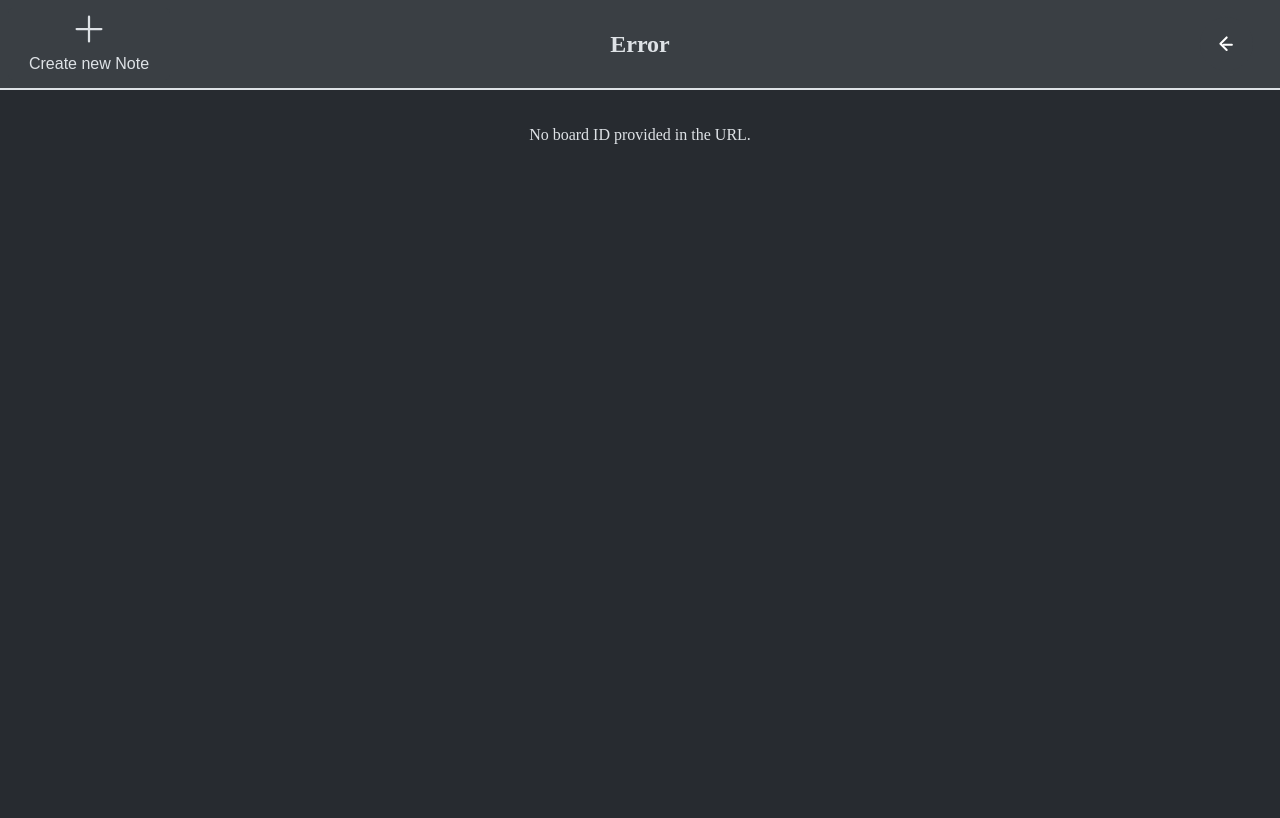
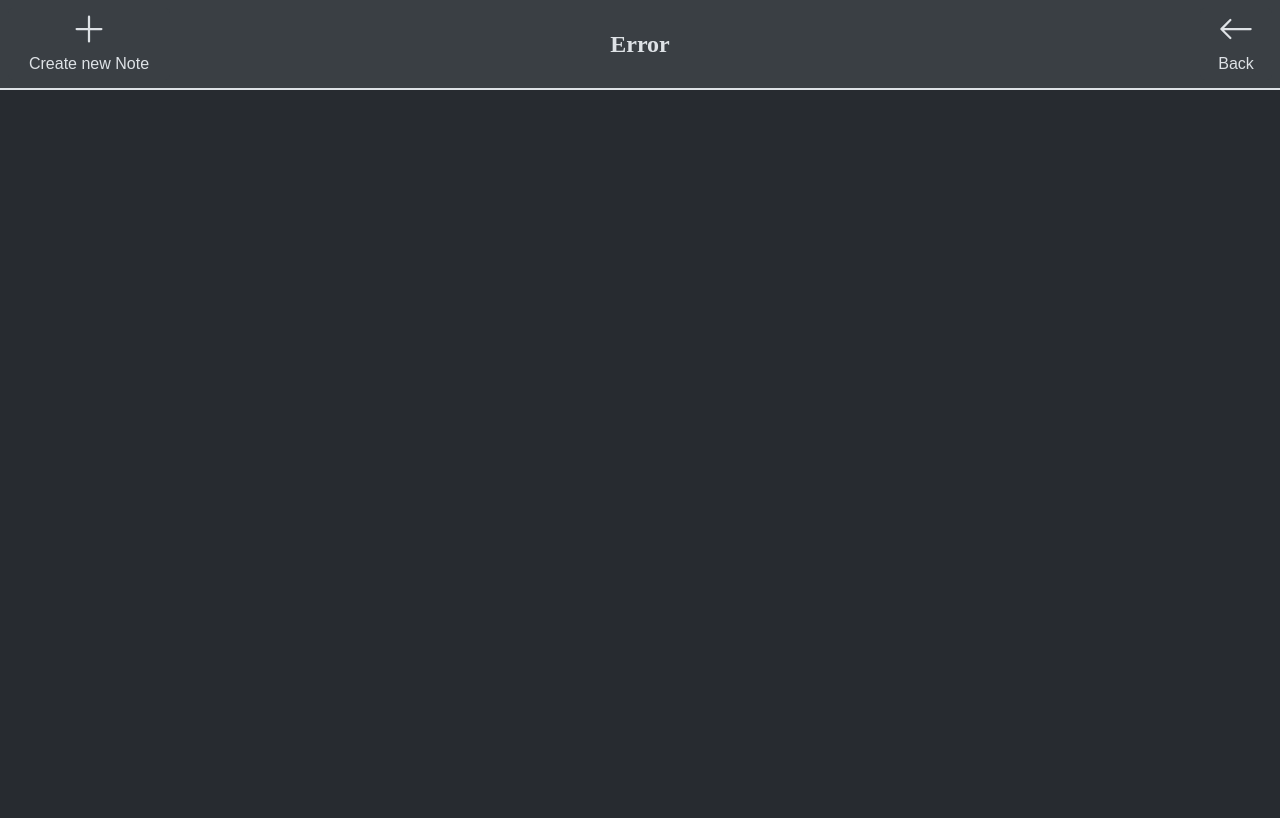
Before and after one commit to VektorOO7/Shared-Board, a PHP site: page /Shared-Board/board.html in a window 1280 px wide. Run offline with PHP 8.4, Linux system fonts and the light colour scheme; data that the repository does not hold is empty.

Commit message:
Started fixing the board.html style (Fix 1)

```diff
--- a/app/board.html
+++ b/app/board.html
@@ -9,12 +9,11 @@
         <script src="./js/board.js" defer></script>
 
         <title>Board</title>
+    </head>
 
-        <script type="text/javascript">
+    <body>
 
-        </script>
-    </head>
-    <body>
+        <div id="behind-overlay-content">
             <header>
                 <nav>
                     <div class="grid-element">
@@ -31,23 +30,18 @@
 
                     <div class="grid-element">
                         <div id="nav-title">
-                        <!--<h1 id="title-text">Board</h1>!-->
-                        <h1 id="boardTitle">Loading...</h1>
+                            <h1 id="board-title-text">Loading...</h1>
                         </div>
                     </div>
 
-                <div class="grid-element" id="dropdown-menu-div">
-                    <div class="grid-sub-elements" id="username-display-div">
-                        <span id="username-display"></span>
-                    </div>
+                    <div class="grid-element">
+                        <div id="back-button-div">
+                            <button id="back-button">
+                                <svg class="bi bi-arrow-left" id="back-button-svg" xmlns="http://www.w3.org/2000/svg" viewBox="0 0 16 16">
+                                    <path fill-rule="evenodd" d="M15 8a.5.5 0 0 0-.5-.5H2.707l3.147-3.146a.5.5 0 1 0-.708-.708l-4 4a.5.5 0 0 0 0 .708l4 4a.5.5 0 0 0 .708-.708L2.707 8.5H14.5A.5.5 0 0 0 15 8"/>
+                                </svg>
 
-                    <div class="grid-sub-elements" id="account-button-div">
-                        <button id="back-button">
-                            <svg class="bi bi-arrow-right-circle" id="back-button-svg" xmlns="http://www.w3.org/2000/svg" viewBox="0 0 16 16" fill="currentColor">
-                                <path fill-rule="evenodd" d="M8 15A7 7 0 1 0 8 1a7 7 0 0 0 0 14zM1 8a7 7 0 1 1 14 0A7 7 0 0 1 1 8z"/>
-                                <path fill-rule="evenodd" d="M4.646 8.354a.5.5 0 0 1 0-.708l3-3a.5.5 0 1 1 .708.708L5.707 8l2.647 2.646a.5.5 0 0 1-.708.708l-3-3z"/>
-                                <path fill-rule="evenodd" d="M10.5 8a.5.5 0 0 1 0 1h-4a.5.5 0 0 1 0-1h4z"/>
-                            </svg>
+                                <p class="text">Back</p>
                             </button>
                         </div>
                     </div>
@@ -55,17 +49,13 @@
             </header>
 
             <main>
-            <div id="boardContent">
-                <p id="boardDescription">Please wait while we load the content.</p>
+                <div id="notes-container">
                 </div>
-            <div id="notesContainer">
+            </main>
+        </div>
 
-            </div>
         <div id="popup-overlay">
             <form id="popup-board-data-form">
-                    <div id="popup-form-title-div">
-                        <h1 id="popup-form-title">Create new Note</h1>
-                    </div>
                 <div id="popup-form-body-div">
                     <div class="field-div">
                         <input id="popup-title-field" type="text" name="title" placeholder="Note Title">
@@ -92,6 +82,39 @@
                 </div>
             </form>
         </div>
-        </main>
+
+        <!--
+        <div class="popup-overlay" id="create-note-popup-overlay">
+            <form class="popup-data-form" id="create-note-popup-data-form">
+                <div id="popup-form-title-div">
+                    <h1 id="popup-form-title">Create new note</h1>
+                </div>
+
+                <div id="popup-form-body-div">
+                    <div class="field-div">
+                        <input class="popup-title-field" id="create-note-popup-title-field" type="text" name="title" placeholder="Note Title">
+                    </div>
+
+                    <div class="field-div">
+                        <textarea class="popup-description-field" id="create-note-popup-description-field" name="description" rows="4" cols="50" placeholder="Description"></textarea>
+                    </div>
+
+                    <div class="file-input">
+                        <input type="file" name="file" id="file">
+                    </div>
+
+                    <div class="popup-buttons-div">
+                        <div id="popup-done-button-div">
+                            <button class="popup-button popup-done-button" id="create-note-popup-done-button" type="submit">Done</button>
+                        </div>
+
+                        <div id="popup-close-button-div">
+                            <button class="popup-button popup-close-button" id="create-note-popup-close-button" type="button">Cancel</button>
+                        </div>
+                    </div>
+                </div>
+            </form>
+        </div>
+        -->
     </body>
 </html>
--- a/app/css/board.css
+++ b/app/css/board.css
@@ -1,3 +1,6 @@
+
+
+
 /*
     Main elements css
 */
@@ -5,7 +8,9 @@
 body {
     margin: 0;
     height: 100vh;
+
     min-width: 600px;
+
     background-color: var(--primary-color);
 }
 
@@ -13,17 +18,22 @@ header {
     margin: 0;
     padding: 8px 8px 8px 8px;
     border-bottom: 2px solid var(--border-color);
+
     min-height: 56px;
+
     background: var(--secondary-color);
 }
 
 main {
     margin: 0px 0px 8px 0px;
     padding: 0px 8px 0px 8px;
+
     margin: 0;
     padding: 20px;
     box-sizing: border-box;
+
     height: calc(100vh - var(--nav-bar-height));
+
     background-color: var(--primary-color);
 }
 
@@ -31,7 +41,9 @@ nav {
     display: grid;
     grid-template-columns: 1fr 1fr 1fr;
     grid-gap: 0;
+
     height: var(--nav-bar-height);
+
     background-color: var(--secondary-color);
 }
 
@@ -45,28 +57,11 @@ nav {
 }
 
 #create-note-button-div,
+#back-button-div,
 #nav-title {
     width: 100%;
     height: 100%;
-    display: grid;
-    align-items: center;
-}
 
-#dropdown-menu-div {
-    display: grid;
-    grid-template-columns: 1fr var(--nav-bar-height);
-    grid-gap: 0;
-    height: var(--nav-bar-height);
-}
-
-.grid-sub-elements {
-    display: grid;
-    align-items: center;
-}
-
-#account-button-div {
-    width: 100%;
-    height: 100%;
     display: grid;
     align-items: center;
 }
@@ -75,101 +70,70 @@ nav {
     text-align: center;
 }
 
-#title-text {
+#board-title-text {
     color: var(--text-color);
+
     font-size: var(--title-text-font);
 }
 
-#username-display-div {
-    text-align: right;
-}
+#create-note-button,
+#back-button {
+    padding: 0;
 
-#username-display {
-    padding-right: 0.5vw;
-    color: var(--text-color);
-    font-size: var(--username-display-text-font);
-}
+    height: var(--nav-bar-height);
 
-#create-note-button,
-#account-button {
-    padding: 0;
     border: none;
     border-radius: 5px;
+
     position: relative;
+
     background: var(--secondary-color);
 }
 
 #create-note-button:hover,
-#account-button:hover {
+#back-button:hover {
     background: var(--primary-color);
+
     cursor: pointer;
 }
 
 #create-note-button {
-    height: var(--nav-bar-height);
     width: calc(var(--nav-bar-height) * 2.25);
+
     left: 0;
 }
 
-#account-button {
-    height: calc(var(--nav-bar-height) * 0.8);
-    width: calc(var(--nav-bar-height) * 0.8);
-    border-radius: 50%; /* should make the button round, but it doesn't work! */
+
+#back-button {
+    width: calc(var(--nav-bar-height) * 1);
+
     left: calc(100% - calc(var(--nav-bar-height) * 1));
 }
 
-.text {
-    color: var(--text-color);
-    margin: 5px;
-    font-size: var(--text-font);
-}
-
-#create-note-button-svg {
+#create-note-button-svg,
+#back-button-svg {
     height: calc(var(--nav-bar-height) * 0.5);
     width: auto;
     fill: var(--text-color);
 }
 
-#account-button-svg {
-    width: calc(var(--nav-bar-height) * 0.8);
-    height: calc(var(--nav-bar-height) * 0.8);
-    fill: var(--text-color);
+.text {
+    color: var(--text-color);
+
+    margin: 5px;
+
+    font-size: var(--text-font);
 }
 
 /*
-    Notes css
+    Boards css
 */
 
-#boardTitle, #boardDescription {
-    color: var(--text-color);
+/*****************************************************************************************************************************************************************************/
+
+#board-title-text {
+    color: var(--text-color); /* Ensures the text color matches the global text color */
     text-align: center;
-}
-
-#account-button-div {
-    display: inline-flex;
-    align-items: center;
-}
-
-#back-button {
-    background-color: var(--secondary-color);
-    border: none;
-    padding: 10px;
-    border-radius: 50%;
-    cursor: pointer;
-    display: inline-flex;
-    align-items: center;
-    justify-content: center;
-    transition: background-color 0.3s;
-}
-
-#back-button:hover {
-    background-color: var(--primary-color);
-}
-
-#back-button-svg {
-    width: 2.5em;  /* Increased width */
-    height: 2.5em; /* Increased height */
-    fill: white;
 }
 
 .notes-container {
@@ -290,13 +254,16 @@ nav {
 
 #popup-note-data-form {
     padding: var(--popup-padding);
+
     width: var(--popup-width);
     height: var(--popup-height);
+
     border: var(--form-field-border) solid var(--border-color);
     border-radius: 8px;
-    box-shadow: 0 2px 10px rgba(0, 0, 0, 0.1);
+
     color: var(--text-color);
     background: var(--secondary-color);
+
     text-align: center;
 }
 
@@ -307,24 +274,29 @@ nav {
 #popup-title-field,
 #popup-description-field {
     padding: var(--popup-field-padding-sides) var(--popup-field-padding-top-bottom);
+
     width: var(--popup-field-width);
+
     border: var(--popup-field-border) solid lightgrey;
     border-radius: 5px;
+
     font-size: var(--popup-font);
 }
 
 #popup-title-field {
     margin-top: 0;
     margin-bottom: calc(var(--between-popup-element-margin) / 2);
+
     height: var(--popup-field-height);
 }
 
 #popup-description-field {
     margin-top: calc(var(--between-popup-element-margin) / 2);
     margin-bottom: calc(var(--between-popup-element-margin) / 2);
+
     height: var(--popup-description-field-height);
+
     resize: none;
-
 }
 
 #popup-buttons-div {
@@ -332,9 +304,11 @@ nav {
     grid-template-columns: 1fr 1fr;
     grid-gap: 0;
     justify-content: center;
+
     margin: auto;
     margin-top: calc(var(--between-popup-element-margin) / 2);
     margin-bottom: 0;
+
     width: var(--popup-field-width);
     height: var(--popup-button-height);
 }
@@ -351,18 +325,24 @@ nav {
 #popup-close-button {
     padding: 0;
     margin: 0;
+
     width: var(--popup-button-width);
     height: var(--popup-button-height);
+
     position: relative;
+
     border: 1px solid var(--border-color);
     border-radius: 5px;
+
     background: var(--primary-color);
+
     font-size: var(--form-button-font);
 }
 
 #popup-done-button:hover,
 #popup-close-button:hover {
     background: var(--secondary-color);
+
     cursor: pointer;
 }
 
--- a/app/js/board.js
+++ b/app/js/board.js
@@ -144,7 +144,7 @@ function renderNote(note) {
     newNote.appendChild(noteText);
     newNote.appendChild(deleteNoteButton);
 
-    const notesContainer = document.getElementById('notesContainer');
+    const notesContainer = document.getElementById('notes-container');
     notesContainer.appendChild(newNote);
 }
 
@@ -157,24 +157,21 @@ document.addEventListener('DOMContentLoaded', function() {
             .then(response => response.json())
             .then(data => {
                 if (data.error) {
-                    document.getElementById('boardTitle').textContent = 'Error';
-                    document.getElementById('boardDescription').textContent = data.error;
+                    document.getElementById('board-title-text').textContent = 'Error';
                 } else {
                     console.log("hey");
                     const decodedFileContent = atob(data.file);
                     console.log(decodedFileContent);
                     // Parse the JSON string
                     const jsonData = JSON.parse(decodedFileContent);
-                    document.getElementById('boardTitle').textContent = jsonData.board_title;
-                    document.getElementById('boardDescription').textContent = jsonData.description;
+                    document.getElementById('board-title-text').textContent = jsonData.board_title;
                 }
             })
             .catch(error => {
                 console.error('Error fetching board content:', error);
             });
     } else {
-        document.getElementById('boardTitle').textContent = 'Error';
-        document.getElementById('boardDescription').textContent = 'No board ID provided in the URL.';
+        document.getElementById('board-title-text').textContent = 'Error';
     }
 });
 
```
Also changed, not shown: app/css/index.css (+5 -9 lines). Lines whose indentation alone changed are shown as unchanged.
